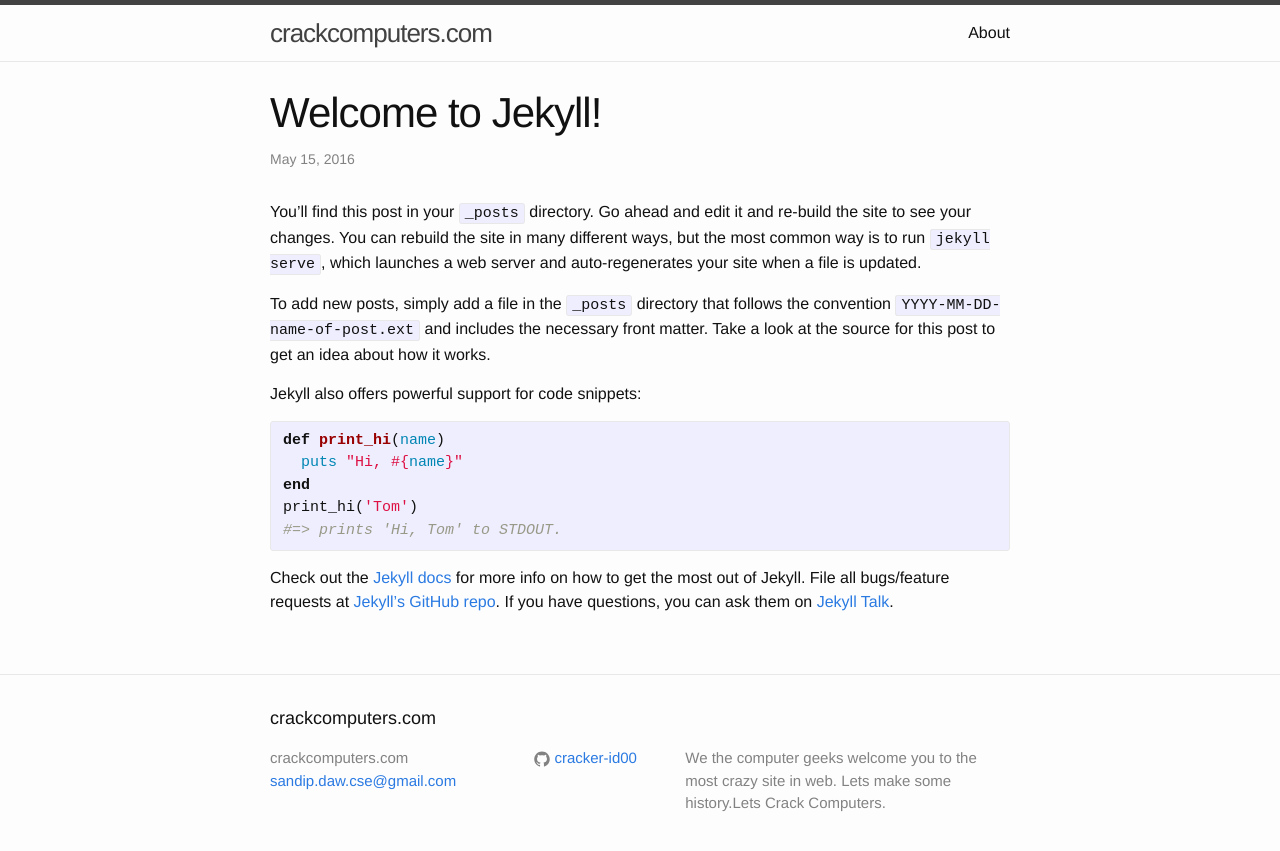
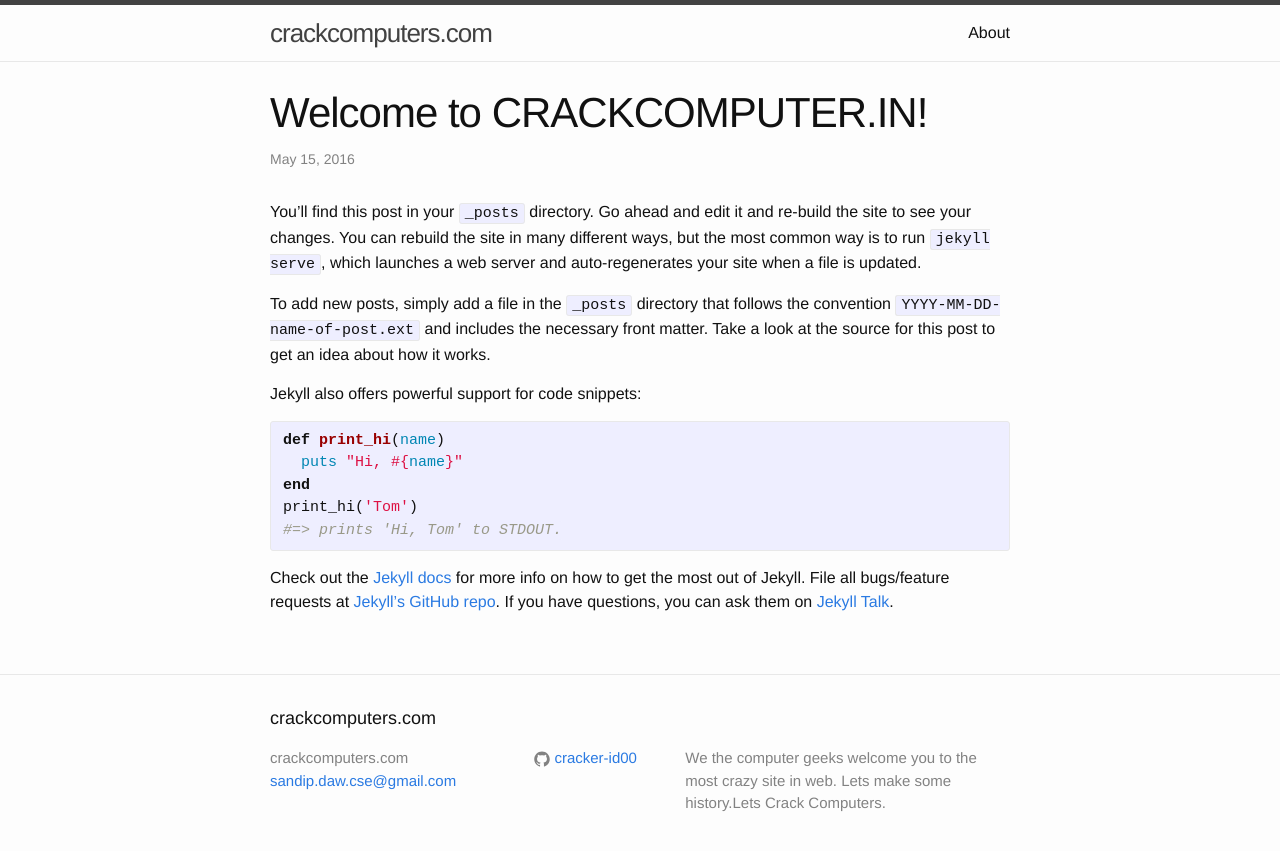
Before and after one commit to cracker-id00/cracker-id00.github.io, a Jekyll site: the page built from _posts/2016-05-15-welcome-to-jekyll.markdown, in a window 1280 px wide. Shown: the top 851 px of the page. Built offline with Jekyll 4.4.1, drawn with Linux system fonts in a browser that asks for light colours.

Commit message:
Update 2016-05-15-welcome-to-jekyll.markdown

```diff
--- a/_posts/2016-05-15-welcome-to-jekyll.markdown
+++ b/_posts/2016-05-15-welcome-to-jekyll.markdown
@@ -1,7 +1,7 @@
 ---
 layout: post
-title:  "Welcome to Jekyll!"
-date:   2016-05-15 13:31:14 -0400
+title:  "Welcome to CRACKCOMPUTER.IN!"
+
 categories: jekyll update
 ---
 You’ll find this post in your `_posts` directory. Go ahead and edit it and re-build the site to see your changes. You can rebuild the site in many different ways, but the most common way is to run `jekyll serve`, which launches a web server and auto-regenerates your site when a file is updated.
```
